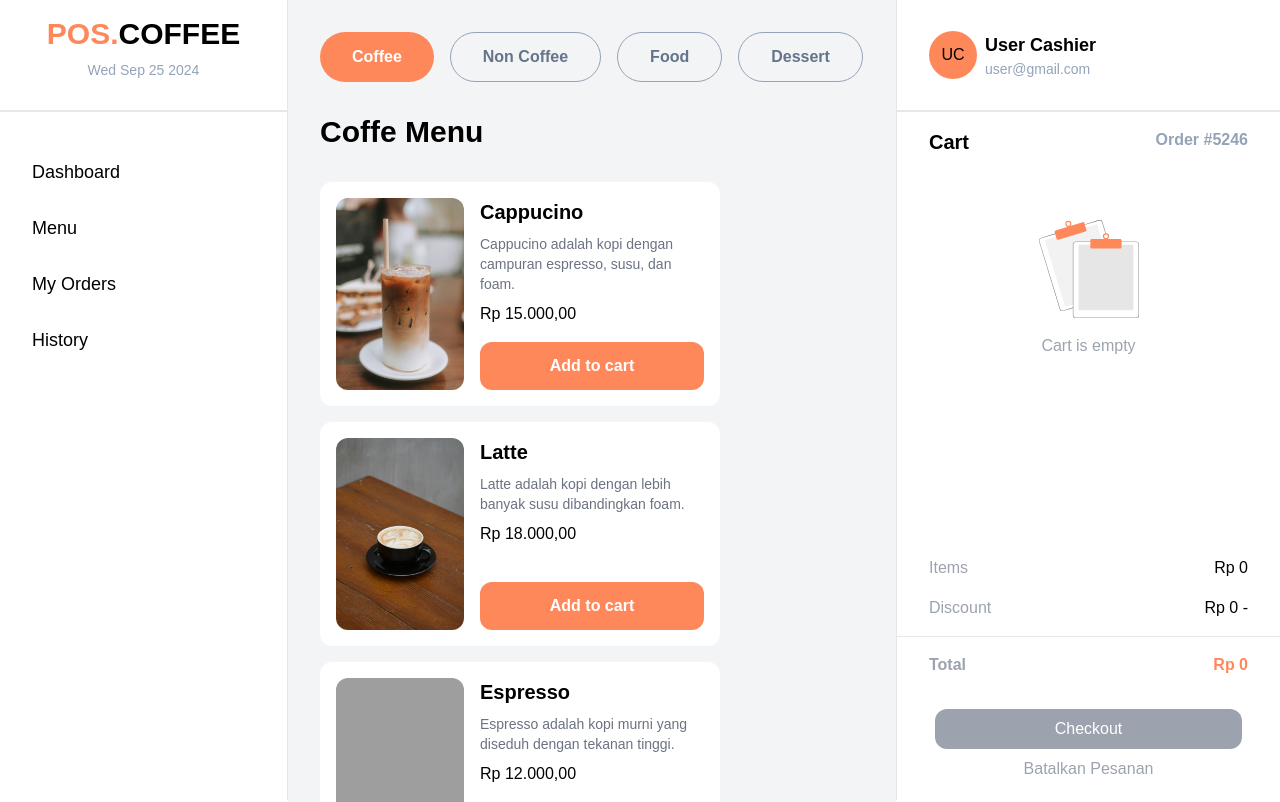
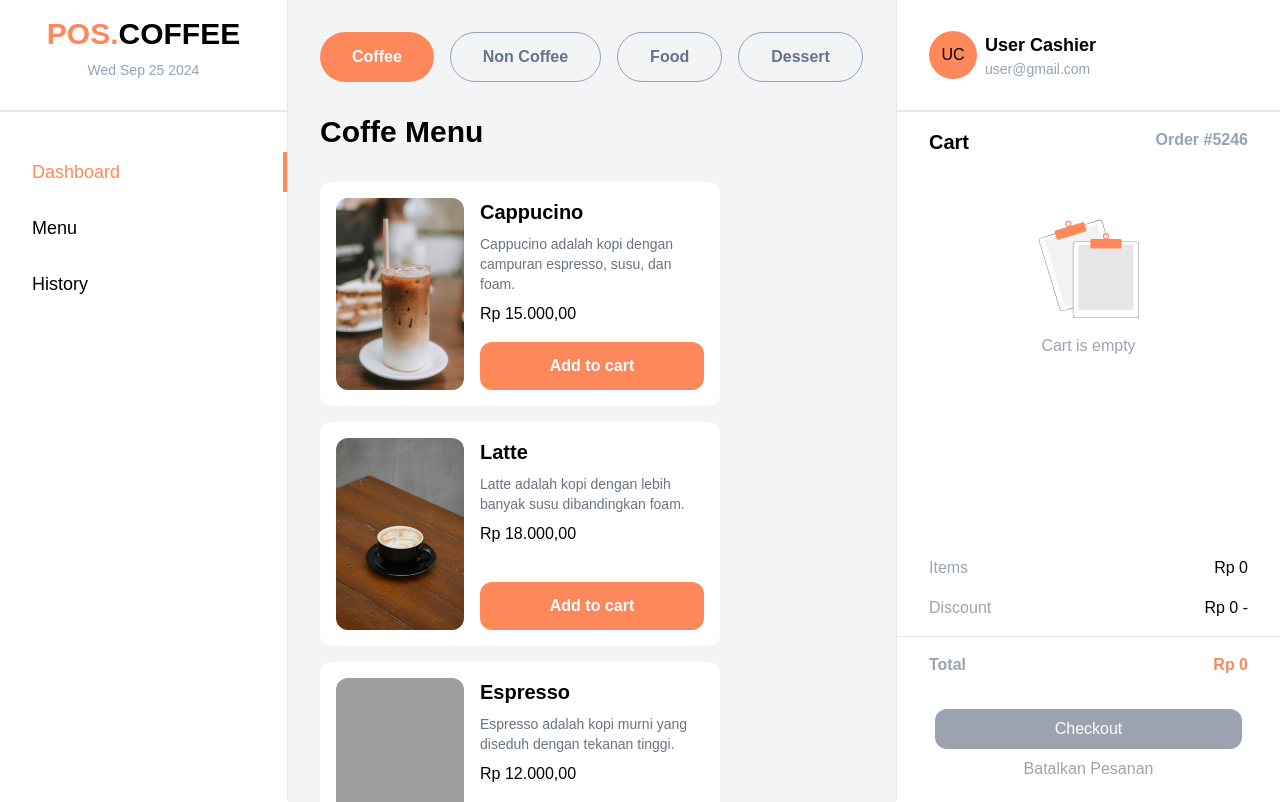
Before and after one commit to sanzskuy09/pos-coffe-next, a Next.js app: page /order/dashboard in a window 1280 px wide. Shown: the top 802 px of the page. Built offline with nearby package versions, Linux system fonts and the light colour scheme; grey boxes are pictures that could not be loaded.

Commit message:
feat: update style jika link aktif

```diff
--- a/src/components/SidebarMenu/index.js
+++ b/src/components/SidebarMenu/index.js
@@ -1,12 +1,18 @@
+"use client";
 import React from "react";
-
+import { useRouter, usePathname } from "next/navigation";
 import Link from "next/link";
 
 const SidebarMenu = () => {
+  const pathname = usePathname();
   const date = new Date().toDateString();
+  // const isActive = false;
 
   const styleLink =
     "h-10 flex items-center px-8 font-medium text-lg hover:text-primary hover:border-r-4 hover:border-primary duration-200 transition";
+
+  const isActive = (path) =>
+    pathname === path ? "text-primary border-r-4 border-primary" : "";
 
   return (
     <div className="max-h-screen fixed bottom-0 top-0 left-0 w-72 border-r border-r-gray-200 ">
@@ -18,16 +24,25 @@ const SidebarMenu = () => {
       </div>
 
       <div className="flex flex-col gap-4">
-        <Link href={"/order/dashboard"} className={styleLink}>
+        <Link
+          href={"/order/dashboard"}
+          className={`${styleLink} ${isActive("/order/dashboard")}`}
+        >
           Dashboard
         </Link>
-        <Link href={"/order/menu"} className={styleLink}>
+        <Link
+          href={"/order/menu"}
+          className={`${styleLink} ${isActive("/order/menu")}`}
+        >
           Menu
         </Link>
-        <Link href={"/order/my-order"} className={styleLink}>
+        {/* <Link href={"/order/my-order"} className={`${styleLink} ${isActive("/order/my-order")}`}>
           My Orders
-        </Link>
-        <Link href={"/order/history"} className={styleLink}>
+        </Link> */}
+        <Link
+          href={"/order/history"}
+          className={`${styleLink} ${isActive("/order/history")}`}
+        >
           History
         </Link>
       </div>
```
